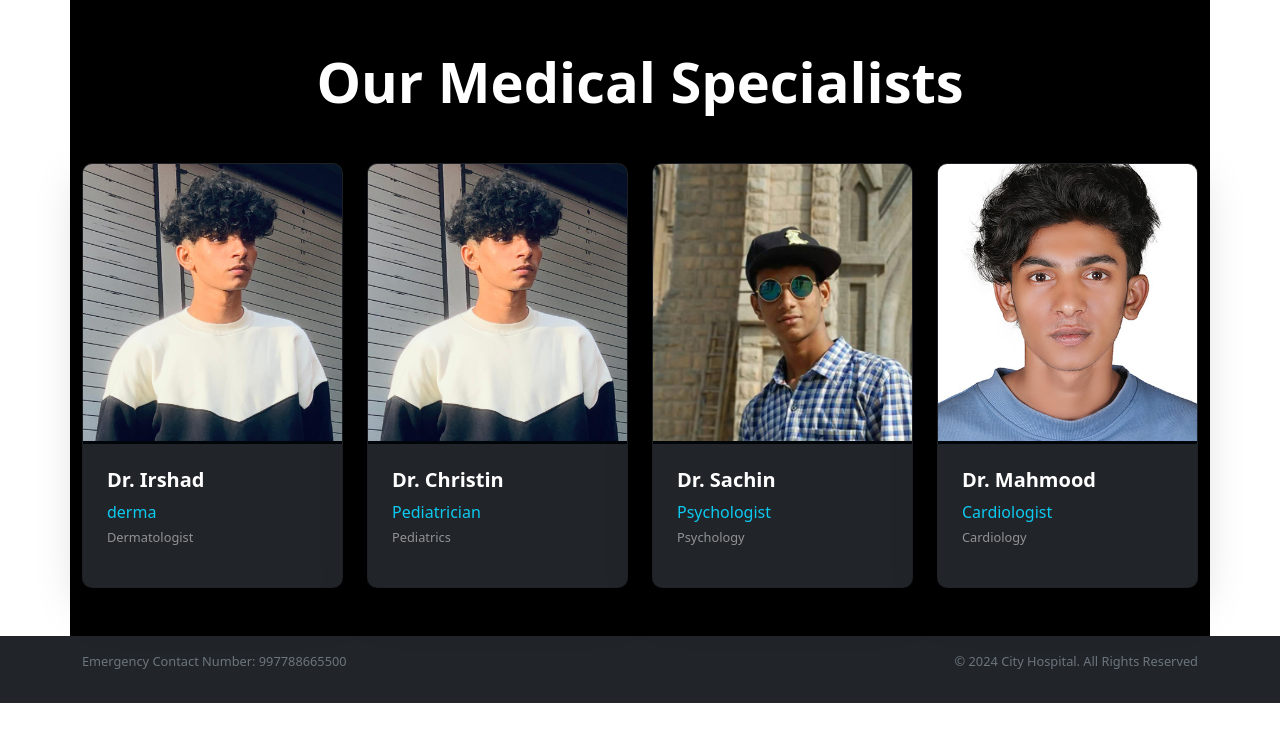
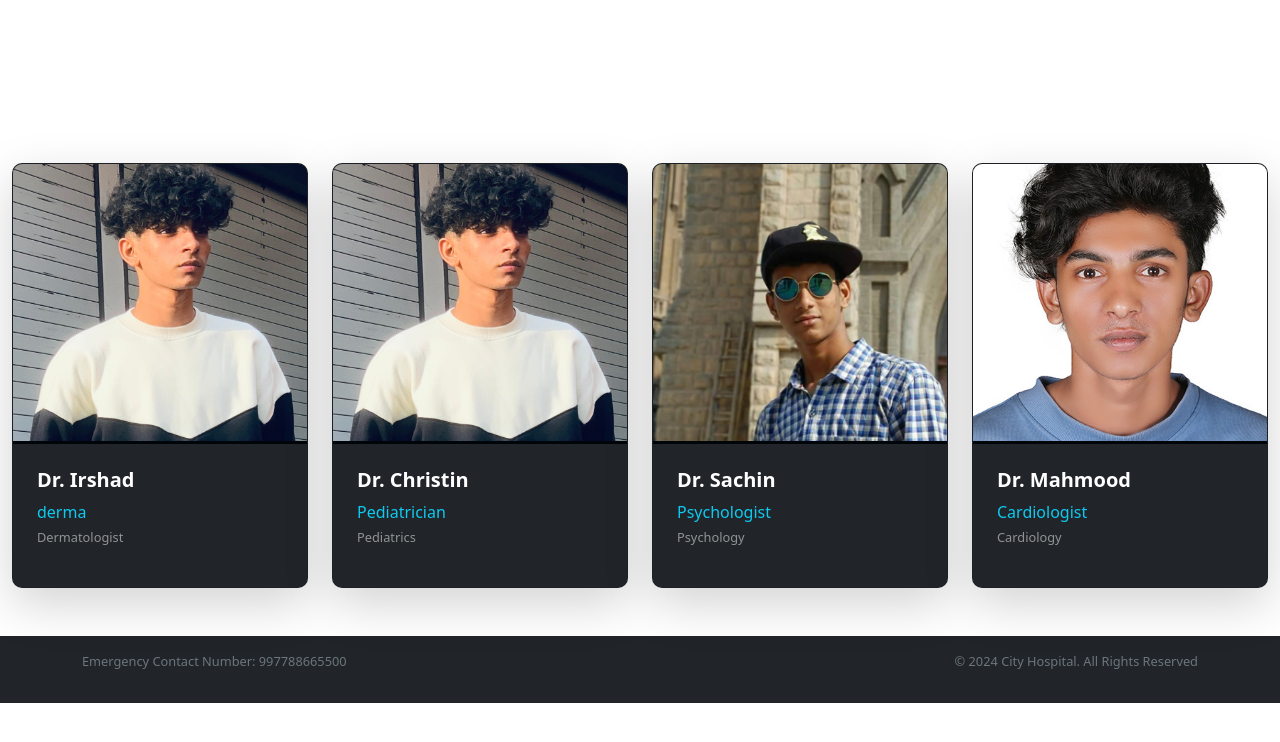
Before and after one commit to irshadx98/Hospital-management-, a Django app: page /Doctors/ in a window 1280 px wide. Shown: the part 58-800 px from the top of the page. Run offline with Django 5.2, Linux system fonts and the light colour scheme; data comes from the database, SQL or seed files in the repository; some libraries are stand-ins or nearby versions.

Commit message:
Updated project with recent changes

```diff
--- a/templates/doctors.html
+++ b/templates/doctors.html
@@ -4,18 +4,25 @@
 {% block title %}Our Doctors{% endblock %}
 
 {% block Content %}
-<div class="container py-5 bg-black">
+<div class= ""> <!-- Ensures full black background -->
+    <div class="container-fluid py-5">
         <h1 class="text-center mb-5 display-4 fw-bold text-white">Our Medical Specialists</h1>
 
         <div class="row row-cols-1 row-cols-md-2 row-cols-lg-3 row-cols-xl-4 g-4">
             {% for doctor in doctors %}
             <div class="col">
                 <div class="card h-100 bg-dark text-white border-10 shadow-lg"
-                 style="transition: all 0.3s ease; border-radius: 10px;">
+                     style="transition: all 0.3s ease; border-radius: 10px; position: relative; overflow: hidden;">
+
+                    <!-- Doctor Image -->
                     <img src="{% if doctor.image %}{{ doctor.image.url }}{% else %}{% static 'images/default-doctor.jpg' %}{% endif %}"
                          class="card-img-top"
                          alt="Dr. {{ doctor.name }}"
                          style="height: 280px; object-fit: cover; border-bottom: 3px solid #00050a;">
+
+                    <!-- Hover Overlay -->
+                    <div class="card-hover-overlay"></div>
+
                     <div class="card-body p-4">
                         <h2 class="card-title fs-5 fw-bold mb-2">Dr. {{ doctor.name }}</h2>
                         <p class="text-info mb-1 fw-semibold">{{ doctor.specialization }}</p>
@@ -26,33 +33,53 @@
             {% endfor %}
         </div>
     </div>
+</div>
+{% endblock %}
 
 <style>
+    /* Ensure the entire page background is black */
+    body {
+        background-color: black !important;
+    }
+
+    /* Make container full width */
+    .container-fluid {
+        width: 100%;
+    }
+
+    /* Card Styling */
     .card {
+        position: relative; /* Needed for overlay */
         box-shadow: 0 8px 32px rgba(0, 0, 0, 0.3);
         overflow: hidden;
+        transition: transform 0.3s ease, box-shadow 0.3s ease;
+        border-radius: 10px;
     }
 
+    /* Hover Effect */
     .card:hover {
         transform: translateY(-10px) scale(1.02);
-        box-shadow: 0 12px 40px rgba(255, 255, 255, 0.1);
+        box-shadow: 0 12px 40px rgba(255, 255, 255, 0.3); /* More visible */
     }
 
+    /* Hover Overlay */
     .card-hover-overlay {
         position: absolute;
         top: 0;
         left: 0;
         width: 100%;
         height: 100%;
-        background: linear-gradient(45deg, rgba(255,255,255,0.05), transparent);
+        background: linear-gradient(45deg, rgba(255, 255, 255, 0.05), transparent);
         opacity: 0;
         transition: opacity 0.3s ease;
     }
 
+    /* Ensure overlay appears on hover */
     .card:hover .card-hover-overlay {
         opacity: 1;
     }
 
+    /* Expertise tags hover effect */
     .expertise-tags .badge {
         transition: all 0.3s ease;
         padding: 8px 15px;
@@ -63,6 +90,4 @@
         transform: translateX(5px);
         background: linear-gradient(45deg, currentColor, transparent) !important;
     }
-
 </style>
-{% endblock %}
--- a/templates/index.html
+++ b/templates/index.html
@@ -56,6 +56,7 @@
 body {
     display: flex;
     flex-direction: column;
+
 }
 
 /* Push footer to the bottom */
```
Lines whose indentation alone changed are shown as unchanged.
